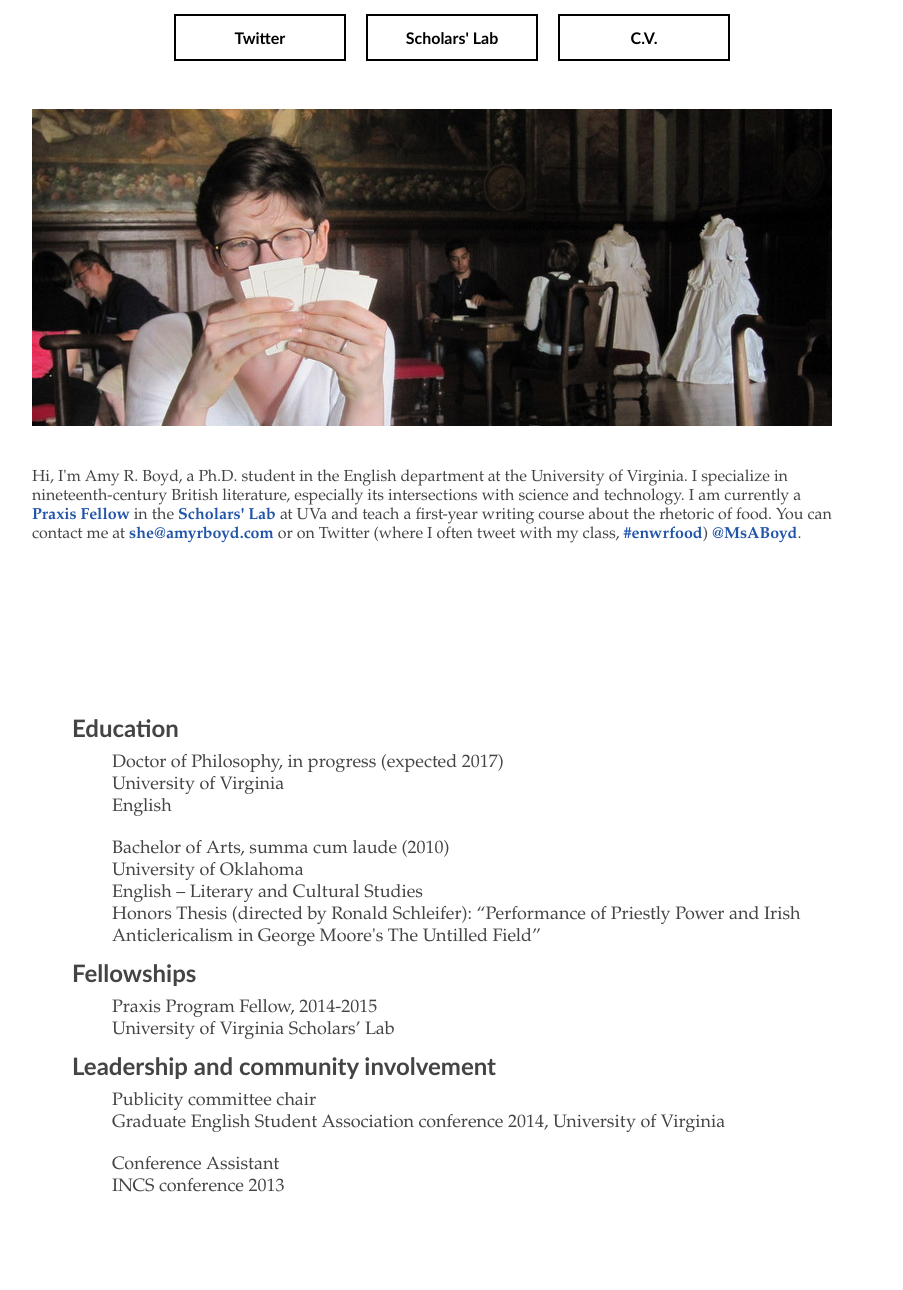
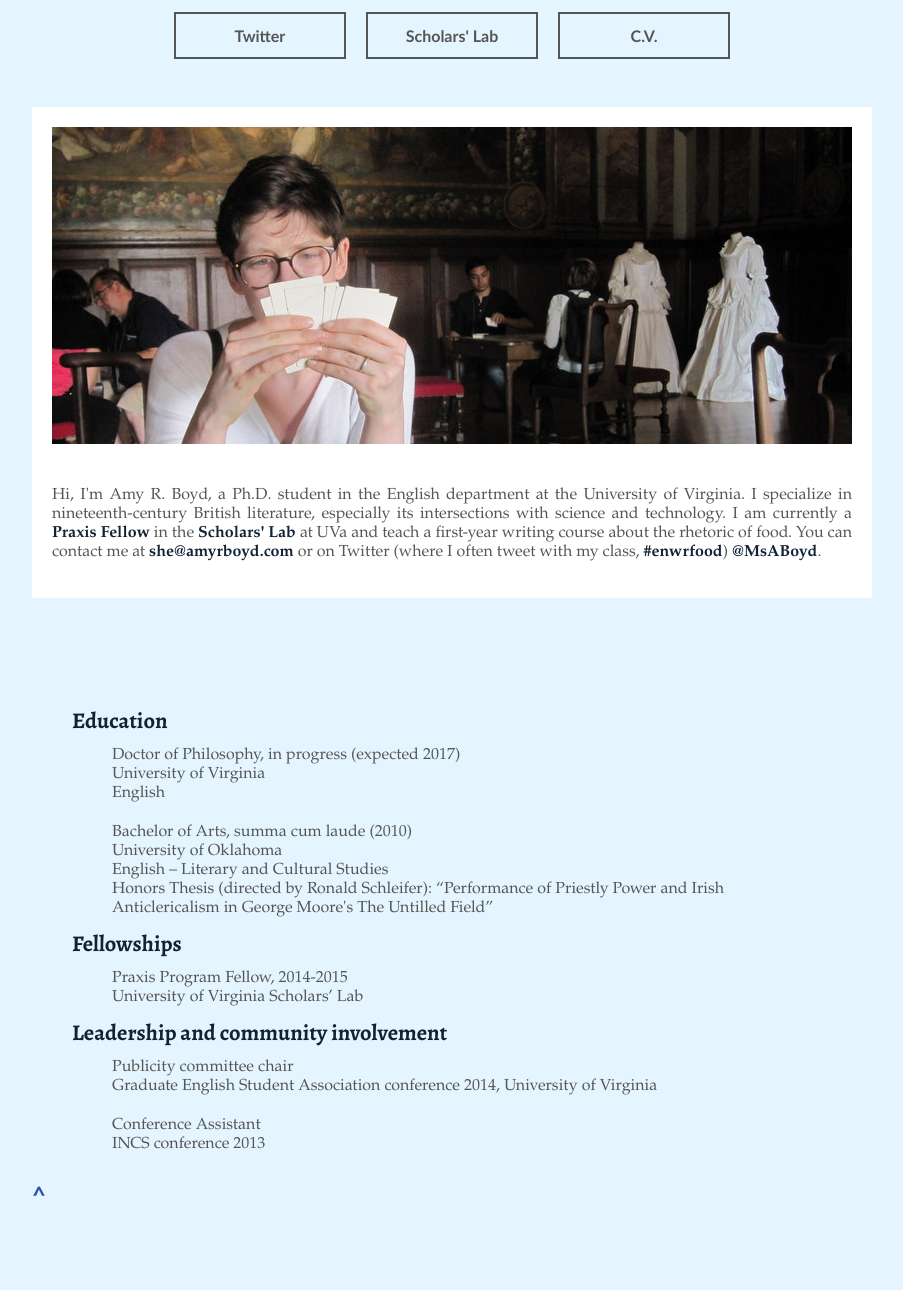
Before and after one commit to arboyd/arboyd.github.io, a plain HTML site: page index.html in a window 1280 px wide. Shown: the part 111-1401 px from the top of the page, without its empty margins (208-1111 px from the left). Drawn offline with nearby package versions, Linux system fonts and the light colour scheme.

Commit message:
beautify

```diff
--- a/index.html
+++ b/index.html
@@ -71,5 +71,8 @@ can contact me at <a href="mailto:she@amyrboyd.com">she@amyrboyd.com</a> or on T
 	</li>
 	</ul>
 </ul>
+
+<p><a class="toTop" href="#main">^</a>
+
 </div>
 <body>
--- a/style/main.css
+++ b/style/main.css
@@ -1,10 +1,19 @@
+/*
+light blue: #226688
+dark blue: #112233
+bright blue: #66aacc
+cranberry: #931D34
+green: #cccc55
 
+
+*/
 body {
 	width: 75%;
 	margin: auto;
 	max-width: 800px;
-	color: #444444;
+	color: #555;
 	font-family: Futura,"Trebuchet MS",Arial,sans-serif;
+	background-color: #e5f5ff;
 }
 
 #main {
@@ -16,8 +25,6 @@ body {
 
 div.nav {
 	display: table;
-	text-align: justify;
-	padding: 10px 0 0 0;
 }
 .nav {
 	list-style: none;
@@ -37,18 +44,18 @@ div.nav {
 
 
 .nav a {
-	border: 2px black solid;
+	border: 2px #555 solid;
 	text-decoration: none;
 	display: block;
 	width: 9em;
-	color: black;
+	color: #555;
 	padding: .75em;
 	margin: .5em;
 }
 
 .nav a:hover {
-	color: #2255aa;
-	border: #2255aa 2px solid;
+	color: #66aacc;
+	border: #66aacc 2px solid;
 }
 
 
@@ -56,20 +63,21 @@ div.nav {
 #about{
 	display: table;
     margin: 0 auto;
-	text-align: left;
+	text-align: justify;
 	font-family: "Book Antiqua",Palatino,"Palatino Linotype","Palatino LT STD",Georgia,serif;
-
+	background-color: white;
+	padding: 20px;
 }
 
 h1 {
-	font-size: 200%;
+	font-size: 220%;
 	font-family: 'Alegreya', serif;
 	text-align: center;
 }
 
-#about a {
+a {
 	text-decoration: none;
-	color: #2255aa;
+	color: #123;
 	font-weight: bold;
 }
 
@@ -77,25 +85,40 @@ h1 {
 	margin-bottom: 20px;
 }
 
-a :visited{
-	color: clear;
-}
+
 #cv {
 	top: 100%;
 	position: absolute;
-	padding-bottom: 100px;
+	padding-bottom: 250px;
 	max-width: 800px;
 }
 
 #cv ul {
 	list-style-type: none;
-	font-size: 1.5em;
 	font-weight: bold;
+	font-family: 'Alegreya', serif;
+}
+
+#cv ul li{
+	font-size: 140%;
+	color: #123;
 }
 
 #cv ul ul li{
 	font-family: "Book Antiqua",Palatino,"Palatino Linotype","Palatino LT STD",Georgia,serif;
 	font-weight: normal;
+	font-size: 100%;
 	padding: 10px 0;
-	font-size: .5em;
+	color: #555;
 }
+
+.toTop {
+	color: #2255aa;
+	font-weight: bold;
+	font-size: 150%;
+	text-decoration: none;
+}
+
+a:hover{
+	color: #6ac;
+}
```
